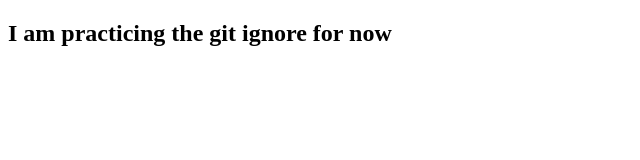
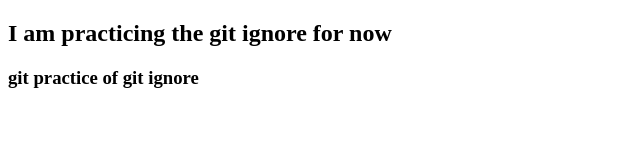
Before and after one commit to muhammadizharulhaq090-ops/Git-ignore, a plain HTML site: page index.html in a window 1280 px wide. Shown: the whole page, without its empty margins (0-640 px from the left). Drawn offline with Linux system fonts and the light colour scheme.

Commit message:
My first ignore file

```diff
--- a/index.html
+++ b/index.html
@@ -7,5 +7,6 @@
 </head>
 <body>
 <h2>I am practicing the git ignore for now</h2>
+<h3>git practice of git ignore</h3>
 </body>
 </html>
```
Also changed, not shown: 1 other file.
